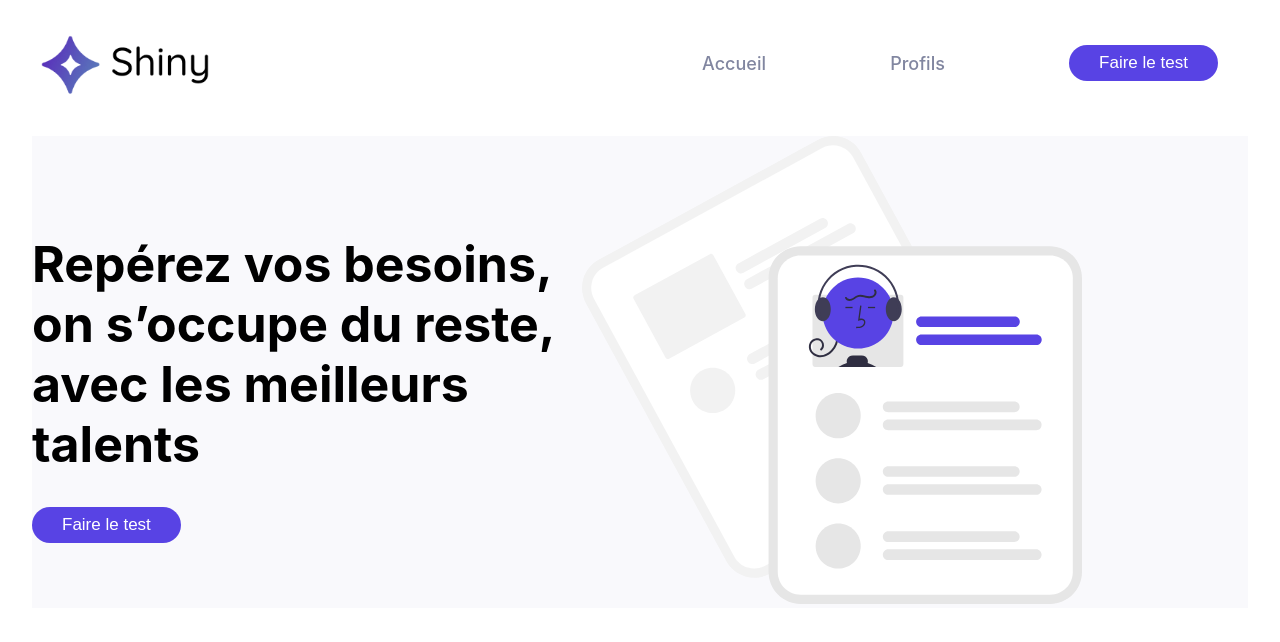
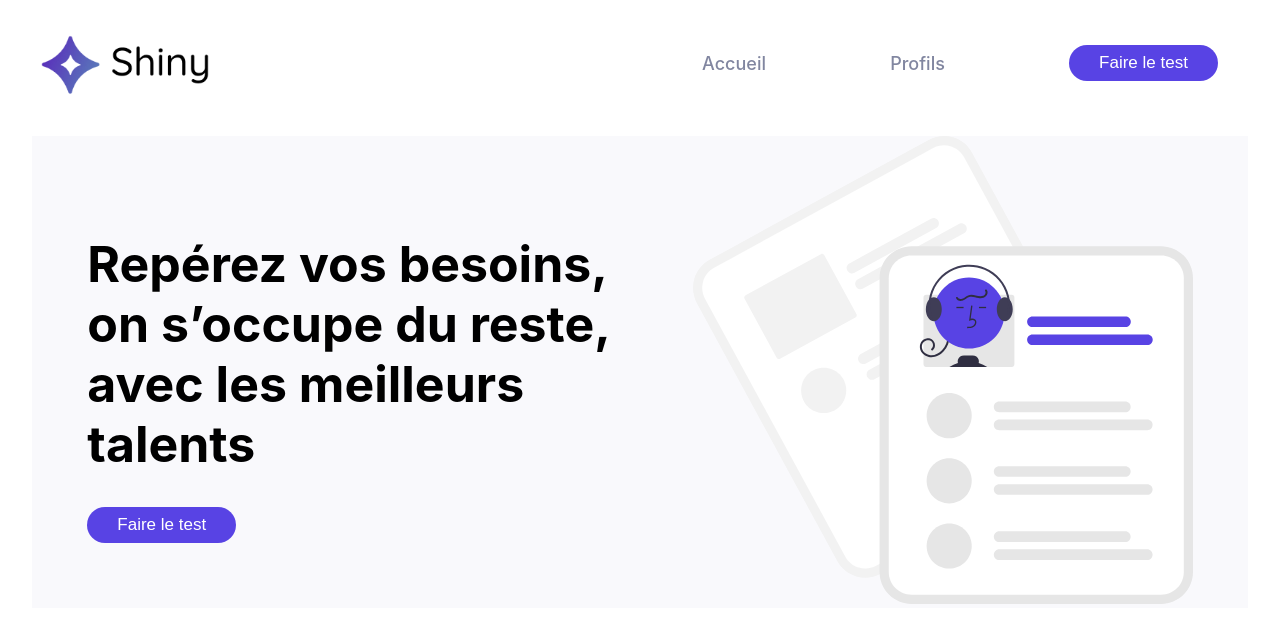
Before and after one commit to JyjyStudio/sandbox, a React (Create React App) app in the folder shiny-agency/front/: page / in a window 1280 px wide. Shown: the top 642 px of the page. Built offline with nearby package versions, Linux system fonts and the light colour scheme.

Commit message:
justifyContent prop

```diff
--- a/shiny-agency/front/src/pages/Home.jsx
+++ b/shiny-agency/front/src/pages/Home.jsx
@@ -6,7 +6,7 @@ import RectangleContainer from "../components/RectangleContainer"
 import FirstHeading from "../components/FirstHeading"
 
 const Home = () => (
-	<RectangleContainer>
+	<RectangleContainer justifyContent="space-evenly">
 		<div>
 			<FirstHeading width="550px" fontSize="50px">Repérez vos besoins, on s’occupe du reste, avec les meilleurs talents</FirstHeading>
 			<Link to="/questionnaire/1">
```
